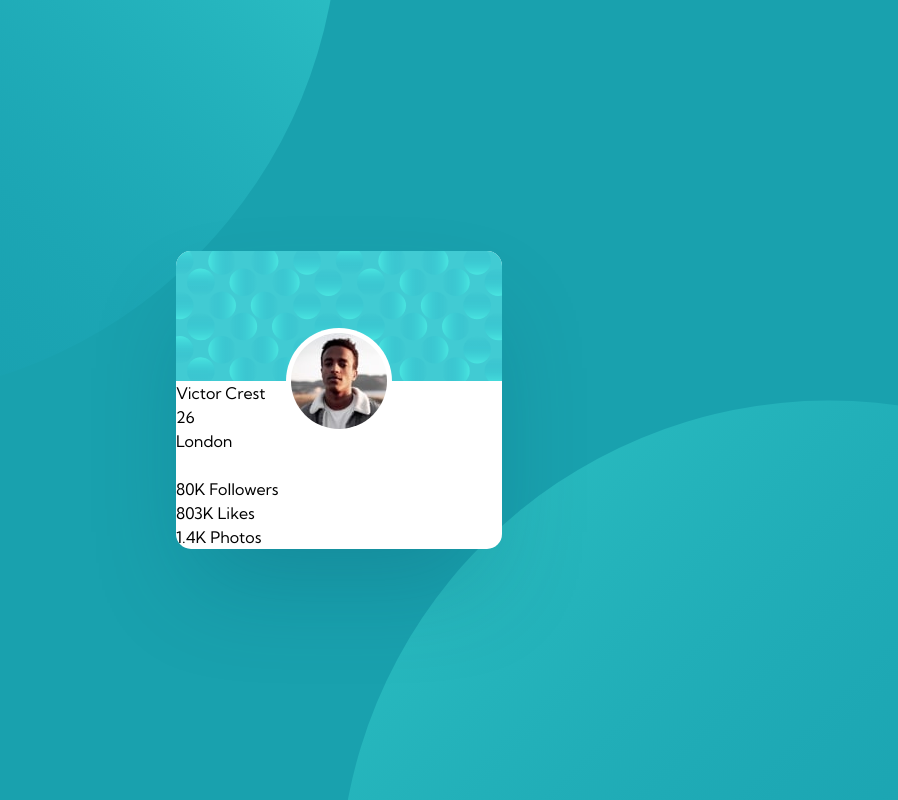
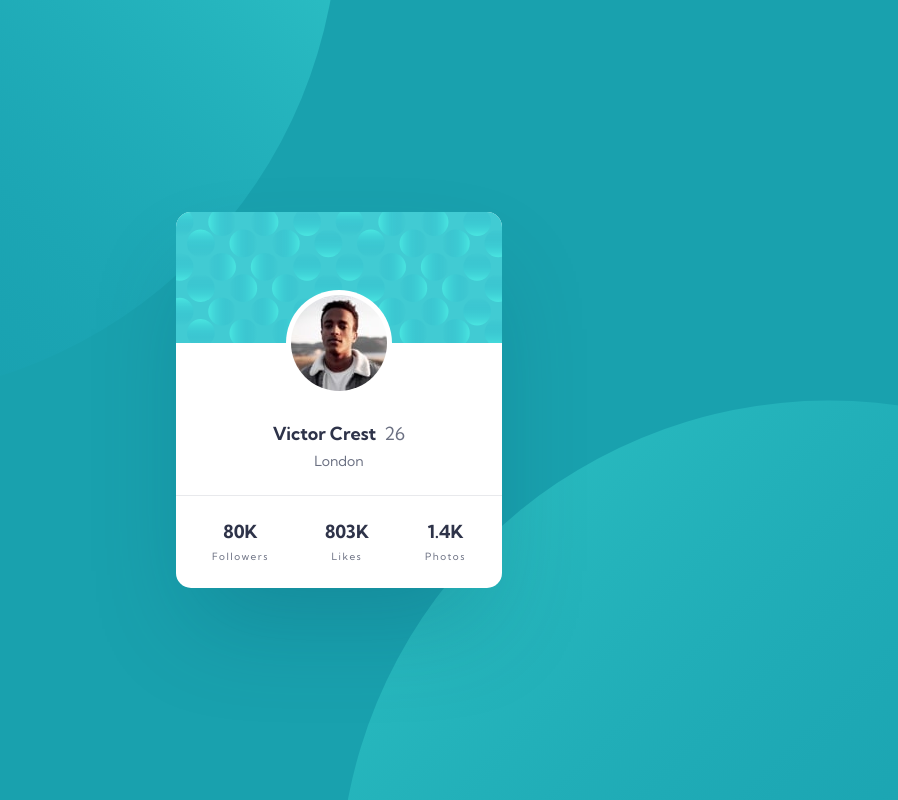
Before and after one commit to rfnozn/profile-card-component, a plain HTML site: page index.html in a window 1280 px wide. Shown: the whole page, without its empty margins (301-1199 px from the left). Drawn offline with Linux system fonts and the light colour scheme.

Commit message:
Add font styles

```diff
--- a/index.html
+++ b/index.html
@@ -18,8 +18,10 @@
           <img class="profile-card__avatar" src="images/image-victor.jpg" alt="Victor Crest profile photo">
         </div>
         <div class="profile-card__user-info">
-          <div class="profile-card__name">Victor Crest</div>
-          <div class="profile-card__age">26</div>
+          <div class="profile-card__user">
+            <div class="profile-card__user-name">Victor Crest</div>
+            <div class="profile-card__user-age">26</div>
+          </div>
           <div class="profile-card__location">London</div>
         </div>
         <div class="profile-card__stats">
--- a/style.css
+++ b/style.css
@@ -126,3 +126,68 @@ h1, h2, h3, h4, h5, h6 {
 .profile-card__avatar {
   border-radius: 50%;
 }
+
+.profile-card__user-info {
+  margin-top: 80px;
+  display: flex;
+  flex-direction: column;
+  align-items: center;
+  gap: 8px;
+}
+
+.profile-card__user {
+  display: flex;
+  justify-content: center;
+  gap: 8px;
+}
+
+.profile-card__user-name {
+  font-size: 18px;
+  font-weight: 700;
+  line-height: 1.25;
+  color: var(--clr-navy-950);
+}
+
+.profile-card__user-age {
+  font-size: 18px;
+  font-weight: 400;
+  line-height: 1.25;
+  color: var(--clr-gray-500);
+}
+
+.profile-card__location {
+  font-size: 14px;
+  font-weight: 400;
+  line-height: 1.25;
+  color: var(--clr-gray-500);
+}
+
+.profile-card__stats {
+  display: flex;
+  justify-content: center;
+  gap: 56px;
+  border-top: 1px solid var(--clr-gray-100);
+  padding-block: 25px 24px;
+}
+
+.profile-card__stat {
+  display: flex;
+  flex-direction: column;
+  align-items: center;
+  gap: 8px;
+}
+
+.profile-card__stat-value {
+  font-size: 18px;
+  font-weight: 700;
+  line-height: 1.25;
+  color: var(--clr-navy-950);
+}
+
+.profile-card__stat-label {
+  font-size: 10px;
+  font-weight: 400;
+  line-height: 1.25;
+  letter-spacing: 1.5px;
+  color: var(--clr-gray-500);
+}
```
